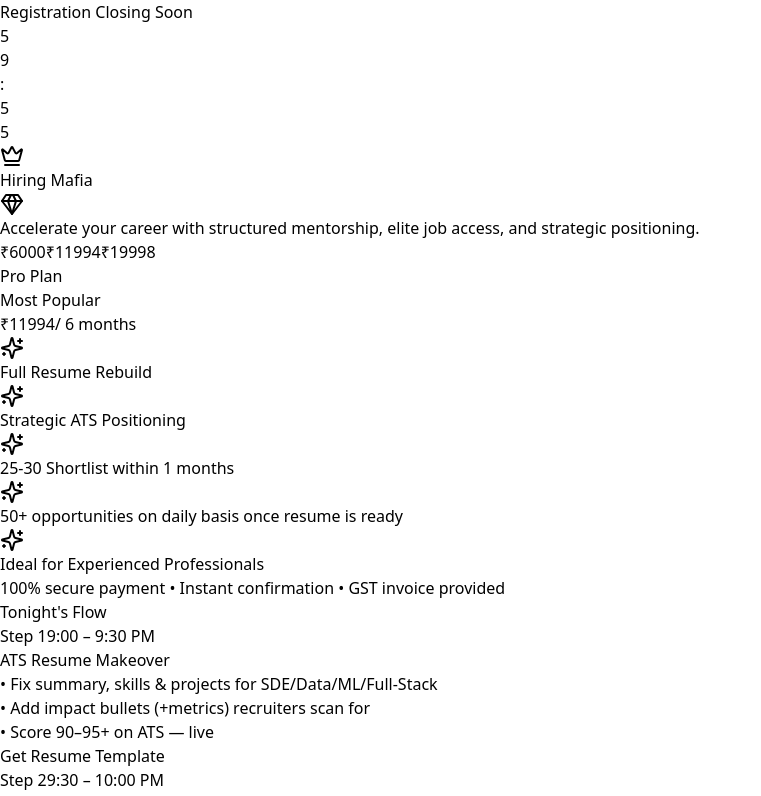
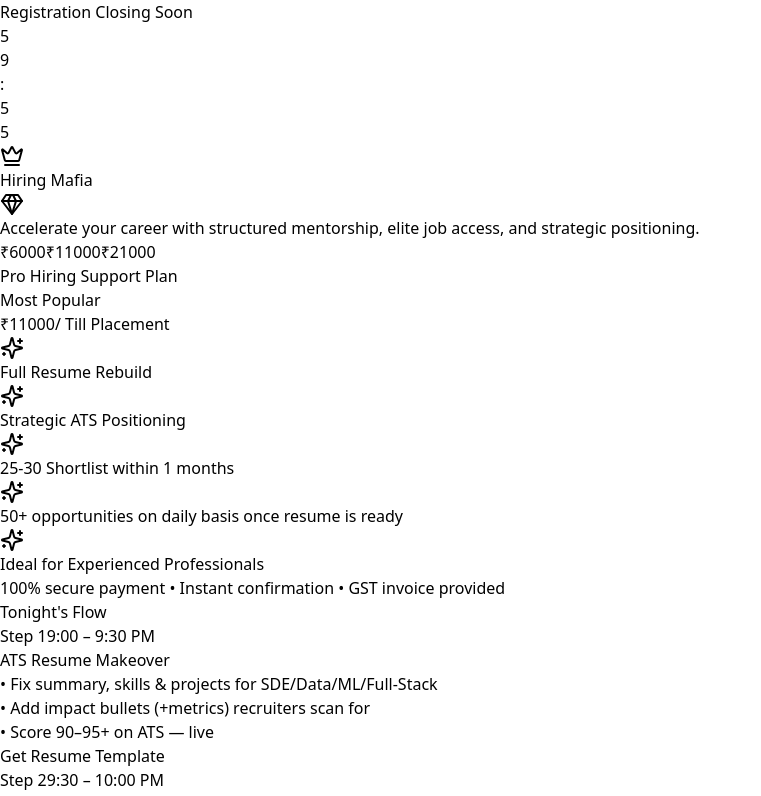
Before and after one commit to Shaktiv777/hiring-mafia, a React (Vite) app: page / in a window 1280 px wide. Shown: the top 796 px of the page, without its empty margins (0-761 px from the left). Built offline with nearby package versions, Linux system fonts and the light colour scheme.

Commit message:
update razorpay amount to 6000

```diff
--- a/src/App.jsx
+++ b/src/App.jsx
@@ -9,9 +9,9 @@
 
 const plans = {
   basic: {
-    name: "Starter",
+    name: "Basic Plan",
     price: 6000,
-    duration: "6 months",
+    duration: "Till Placement",
     accent: "text-slate-200",
     border: "border-slate-700",
     badge: "Most Affordable",
@@ -24,9 +24,9 @@
     ]
   },
   pro: {
-    name: "Pro",
-    price: 11994,
-    duration: "6 months",
+    name: "Pro Hiring Support",
+    price: 11000,
+    duration: "Till Placement",
     accent: "text-indigo-300",
     border: "border-indigo-500/40",
     badge: "Most Popular",
@@ -39,9 +39,9 @@
     ]
   },
   elite: {
-    name: "Elite Mafia",
-    price: 19998,
-    duration: "6 Months",
+    name: "Premium hiring Support",
+    price: 21000,
+    duration: "Till Placement",
     accent: "text-amber-300",
     border: "border-amber-400/40",
     badge: "Best Value",
@@ -109,7 +109,7 @@
     script.src = "https://checkout.razorpay.com/v1/payment-button.js";
 
     if (activePlan === "basic") {
-      script.setAttribute("data-payment_button_id", "pl_SGayQhu4UeuUlf");
+      script.setAttribute("data-payment_button_id", "pl_SNz6C9whai5xqV");
     }
     if (activePlan === "pro") {
       script.setAttribute("data-payment_button_id", "pl_SGaxQbuKBnBidi");
```
